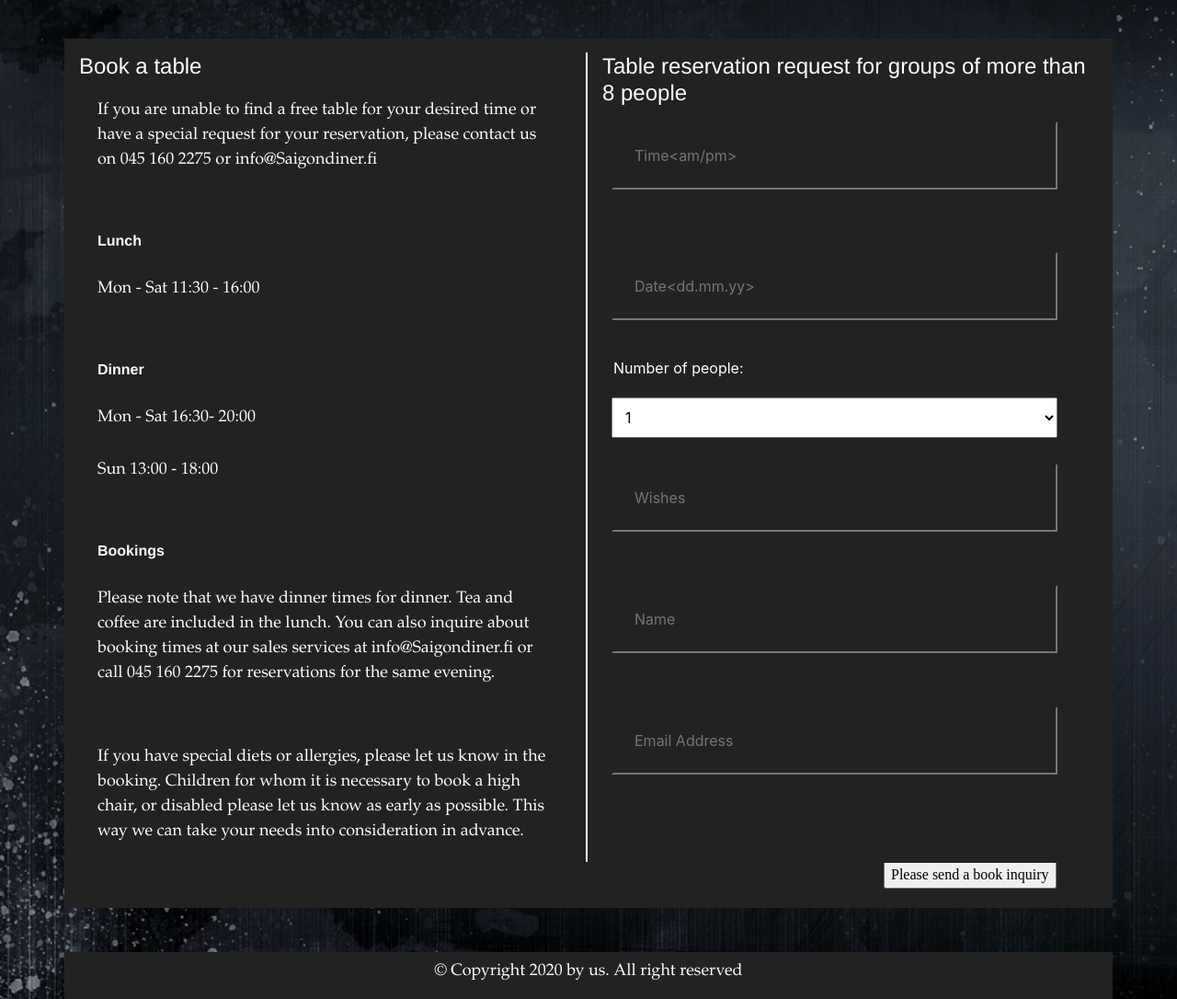
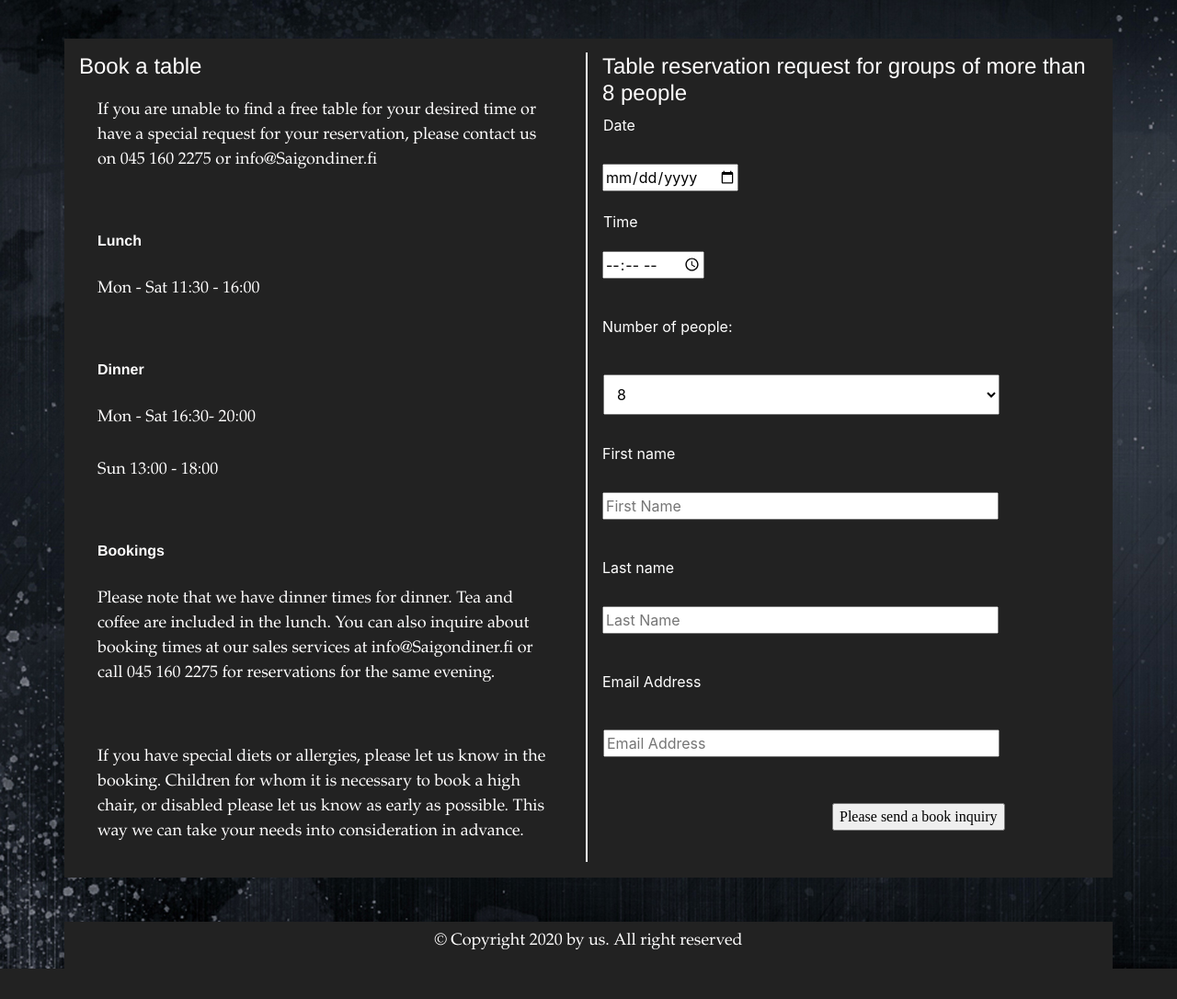
Before and after one commit to Ville-hub/Group9-Web-Project, a PHP site: page /booking.php in a window 1280 px wide. Shown: the part 56-1142 px from the top of the page at 92% size. After the commit the page ends 1109 px from the top, so only its background shows below. Run offline with PHP 8.4, Linux system fonts and the light colour scheme.

Commit message:
Update booking.php

```diff
--- a/booking.php
+++ b/booking.php
@@ -3,16 +3,19 @@
     <head>
         <style>
             .option{
-                margin-left:10px;
-                width: 90%;
+                margin-left:1px;
+                width: 80%;
                 padding:10px;
-                margin-bottom:20px;
+                margin-bottom:30px;
+
             }
             .number{
 
-               margin-left:-8px;
+               margin:-20px;
                 color:white;
                 padding:20px;
+                margin-bottom:20px;
+                margin-top:20px;
 
             }
             .time{
@@ -20,32 +23,63 @@
                 width:100%;
             }
             .date{
-                margin:20px;
+                margin:1px;
                 width:80%;
             }
-            .wishes{
-                margin:50px;
+
+            .email{
+                margin:1px;
                 width:80%;
-            }
-            .email{
-                margin:60px;
-                width:80%;
+                color:black;
+                margin-bottom:30px;
+                margin-top:20px;
+
             }
             .name{
-                margin:50px;
+                margin:10px;
                 width:80%;
 
             }
             .input{
                 margin:5px;
-                margin-left:890px;
-               margin-top:-2px;
+                margin-left:250px;
+               margin-top:20px;
                 width:20%;
                 font-family:cubic;
-
-
-
-
+            }
+            .date{
+                color:white;
+                margin-bottom:30px;
+            }
+            .emailClass{
+                color:white;
+            }
+            .fnameClass{
+                color:white;
+                margin-bottom:30px;
+            }
+            .lnameClass{
+                color:white;
+                margin-bottom:30px;
+                margin-top:20px;
+            }
+            .emailClass{
+                margin-bottom:20px;
+                margin-top:20px;
+            }
+            .fname{
+                margin-bottom:20px;
+                width:80%;
+            }
+            .lname{
+                margin-bottom:20px;
+                width:80%;
+            }.time{
+                color:white;
+                margin:1px;
+                margin-bottom:20px;
+            }.dateInput{
+                margin-bottom:20px;
             }
         </style>
     </head>
@@ -71,31 +105,49 @@
             <div class="col-md-6 Form2">
             <form name="Form2" method="post" action="create.php">
                 <h4> Table reservation request for groups of more than 8 people </h4>
-                <input style="color:white;" type="text" placeholder="Time<am/pm>" name="time" aria-describedby="basic-addon2" class="time" maxlength="5" required/><br>
-    <input style="color:white;" type="text" placeholder="Date<dd.mm.yy>" name="date" aria-describedby="basic-addon2" class="date" maxlength="10" required/><br>
+                <div class="date">
+                    Date
+        </div>
+
+    <input style="color:black;" type="date" placeholder="Date" name="date"  aria-describedby="basic-addon2" class="dateInput" maxlength="10" required/><br>
+    <div class="time">
+        Time
+        </div>
+    <input style="color:black;" type="time" placeholder="Time" name="time"  aria-describedby="basic-addon2" class="timeInput" maxlength="10" min="10:00" max="19:00" required/><br>
+
     <div class="number">
     Number of people:
         </div>
 
     <select name ="number" class="option">
-    <option value="1"  > 1</option>
-    <option value="2"> 2</option>
-    <option value="3"> 3</option>
-    <option value="4"> 4</option>
-    <option value="5"> 5</option>
-    <option value="6"> 6</option>
-    <option value="7"> 7</option>
-    <option value="8"> 8</option>
+    <option value="8"  > 8</option>
     <option value="9"> 9</option>
     <option value="10"> 10</option>
+    <option value="11"> 11</option>
+    <option value="12"> 12</option>
+    <option value="13"> 13</option>
+    <option value="14"> 14</option>
+    <option value="15"> 15</option>
+    <option value="16"> 16</option>
+    <option value="17"> 17</option>
     </select>
 
     <br>
 
-    <input style="color:white;" type="text" placeholder="Wishes" name="wishes" aria-describedby="basic-addon2" class="wishes"required/><br>
-    <input style="color:white;" type="text" placeholder="Name" name="name" aria-describedby="basic-addon2" class="name"required/><br>
-    <input style="color:white;" type="text" placeholder="Email Address" name="email" aria-describedby="basic-addon2" class="email"required/>
+    <div class="fnameClass">
+    First name
     </div>
+    <input style="color:black;" type="fname" placeholder="First Name" name="fname" aria-describedby="basic-addon2" class="fname"required/><br>
+    <div class="lnameClass">
+    Last name
+    </div>
+    <input style="color:black;" type="lname" placeholder="Last Name" name="lname" aria-describedby="basic-addon2" class="lname"required/><br>
+
+    <div class="emailClass">
+    Email Address
+    </div>
+    <input style="color:black;" type="email" placeholder="Email Address" name="email" aria-describedby="basic-addon2" class="email"required/>
+
     <div class="input">
     <input  type="submit" placeholder="Please send a book inquiry" value="Please send a book inquiry">
         </div>
@@ -104,4 +156,5 @@
         <div class="vl"></div>
     </div>
 </div>
+</div>
 <?php include 'myfooter.php'?>
```
